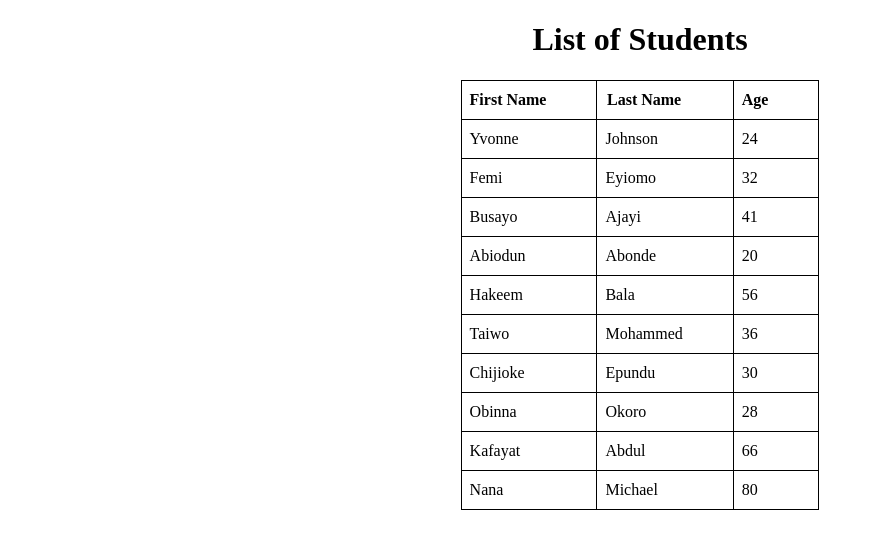
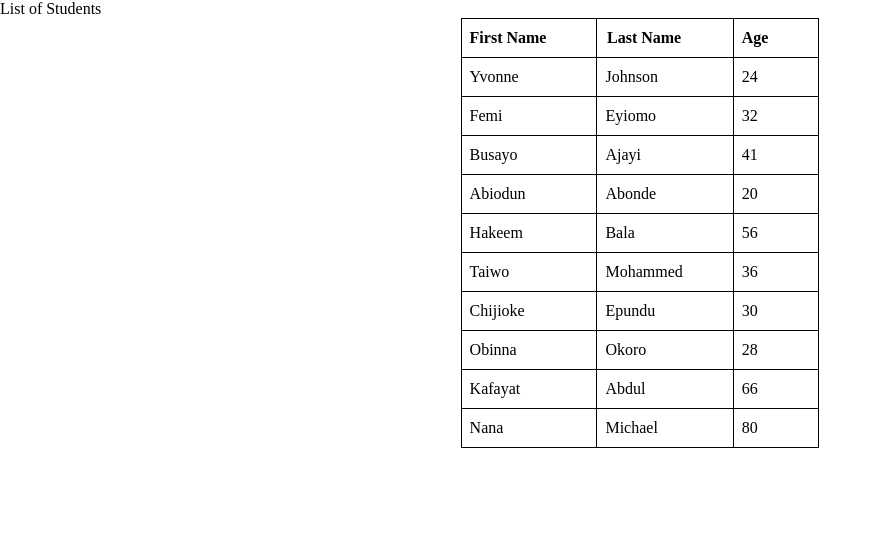
Before and after one commit to Isreal4000/Just_Project_Task_2, a plain HTML site: page index.html in a window 1280 px wide. Shown: the whole page, without its empty margins (0-882 px from the left). Drawn offline with Linux system fonts and the light colour scheme.

Commit message:
Update index.html

```diff
--- a/index.html
+++ b/index.html
@@ -12,7 +12,7 @@
   </head>
 
   <body>
-    <h1>List of Students</h1>
+    <caption>List of Students</caption>
     <table>
       <thead>
         <tr>
```
